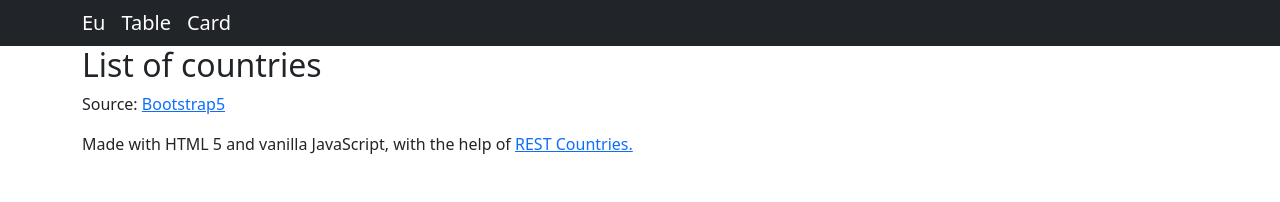
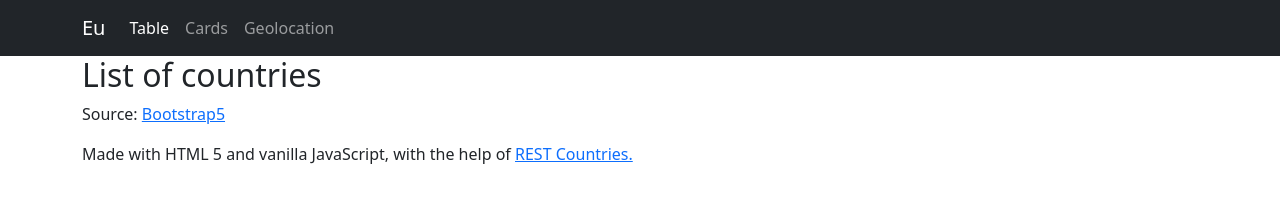
Before and after one commit to ChristopheLabDev/restcountries, a plain HTML site: page index.html in a window 1280 px wide. Drawn offline with nearby package versions, Linux system fonts and the light colour scheme; no server answers.

Commit message:
Fin partie2

```diff
--- a/index.html
+++ b/index.html
@@ -11,30 +11,30 @@
     <script type="text/javascript" src="js/index.js" defer></script>
 </head>
 <body>
-    <header class="sticky-top">
-        <nav class="navbar navbar-expand-lg navbar-dark bg-dark">
-            <div class="container-xl">
-              <ul class="navbar-nav mr-auto">
-                  <li class="nav-item active">
-                    <a class="navbar-brand" href="index.html">Eu</a>
-                  </li>
-                  <li class="nav-item">
-                    <a class="navbar-brand" href="table.html">Table</a>
-                  </li>
-                  <li class="nav-item">
-                    <a class="navbar-brand" href="#">Card</a>
-                  </li>
-              </ul>
-              <button class="navbar-toggler" type="button" data-bs-toggle="collapse" data-bs-target="#navbarTogglerDemo02" aria-controls="navbarTogglerDemo02" aria-expanded="false" aria-label="Toggle navigation">
+  <header class="sticky-top ">
+    <nav class="navbar navbar-expand-md navbar-dark bg-dark">
+        <div class="container-xl">
+            <a class="navbar-brand " href="index.html">Eu</a>
+             <button class="navbar-toggler" type="button" data-bs-toggle="collapse" data-bs-target="#navbarScroll" aria-controls="navbarScroll" aria-expanded="false" aria-label="Toggle navigation">
                 <span class="navbar-toggler-icon"></span>
-              </button>
-              <div class="collapse navbar-collapse" id="navbarTogglerDemo02">
-                <ul class="navbar-nav me-auto mb-2 mb-lg-0">
+            </button>
+            <div class="collapse navbar-collapse" id="navbarScroll">
+                <ul class="navbar-nav me-auto my-2 my-lg-0 navbar-nav-scroll">
+                   <li class="nav-item">
+                      <a class="nav-link active" aria-current="page" href="table.html">Table</a>
+                   </li>
+
+                   <li class="nav-item">
+                      <a class="nav-link" aria-current="page" href="#">Cards</a>
+                   </li>
+                   <li class="nav-item">
+                    <a class="nav-link" aria-current="page" href="#">Geolocation</a>
+
                 </ul>
-              </div>
             </div>
-          </nav>
-    </header>
+        </div>
+    </nav>
+</header>
     <main class="container-xl">
                             <h2>List of countries</h2>
                                 <p>Source: <a href="https://getbootstrap.com/docs/5.0/getting-started/introduction/" target="_blank">Bootstrap5</a>
```
Also changed, not shown: js/table.js (+4 -4 lines), table.html (+23 -7 lines).
